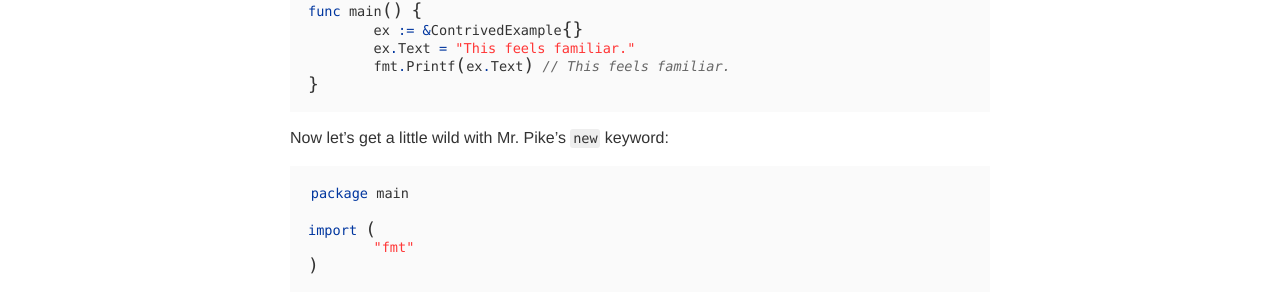
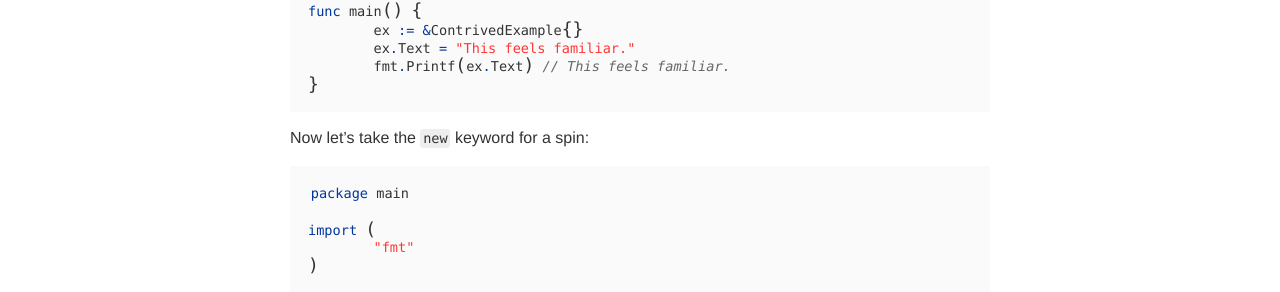
Before and after one commit to kfcampbell/kfcampbell.github.io, a Jekyll site: the page built from _posts/2020-06-09-go-allocators.markdown, in a window 1280 px wide and 900 px high, scrolled down 888 px. Shown: the part 131-423 px from the top of the window. Built offline with Jekyll 4.4.1, drawn with Linux system fonts in a browser that asks for light colours; nearby versions of some CDN libraries.

Commit message:
Tweak bad phrasing

````diff
--- a/_posts/2020-06-09-go-allocators.markdown
+++ b/_posts/2020-06-09-go-allocators.markdown
@@ -49,7 +49,7 @@ func main() {
 }
 ```
 
-Now let's get a little wild with Mr. Pike's `new` keyword:
+Now let's take the `new` keyword for a spin:
 
 ```go
 package main
````
